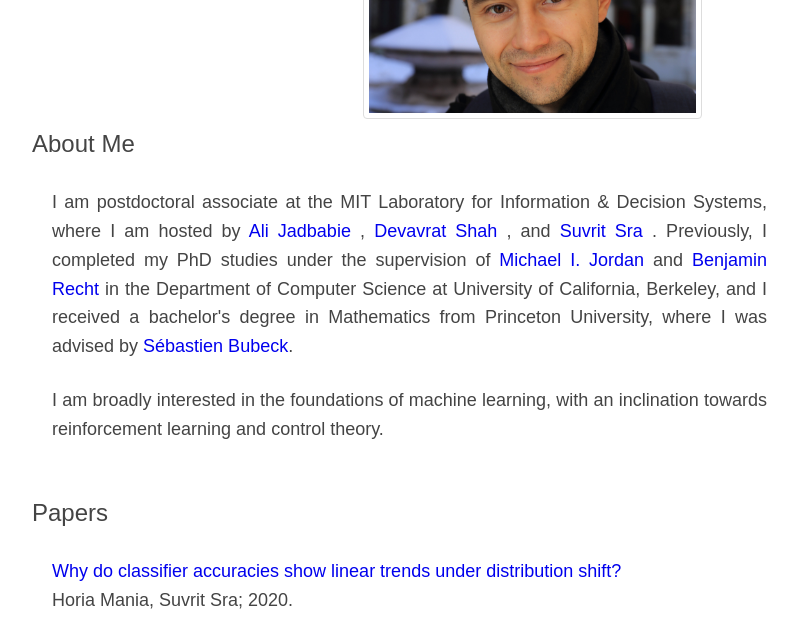
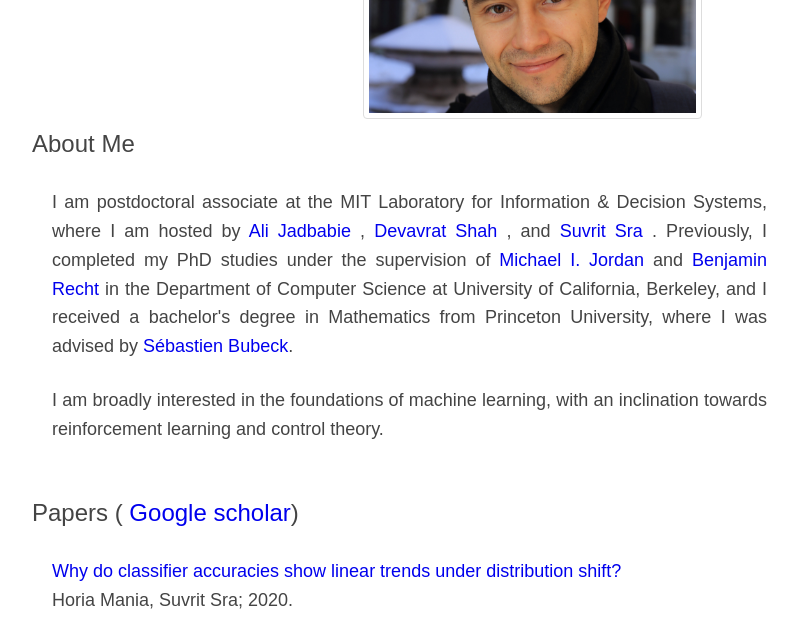
Before and after one commit to hmania/hmania.github.io, a plain HTML site: page index.html in a window 1280 px wide. Shown: the part 168-800 px from the top of the page, without its empty margins (233-1031 px from the left). Drawn offline with Linux system fonts and the light colour scheme.

Commit message:
Update index.html

```diff
--- a/index.html
+++ b/index.html
@@ -36,7 +36,7 @@ I am broadly interested in the foundations of machine learning, with an inclinat
 <p align="justify">
 </p>
 
-<h2>Papers</h2>
+<h2>Papers (<a href="https://scholar.google.com/citations?user=Djtri0kAAAAJ&hl=en&oi=ao"> Google scholar</a>)</h2>
 
 <p><a href="https://arxiv.org/abs/2012.15483"> Why do classifier accuracies show linear trends under distribution shift?</a>
   <br/> Horia Mania, Suvrit Sra; 2020.
```
